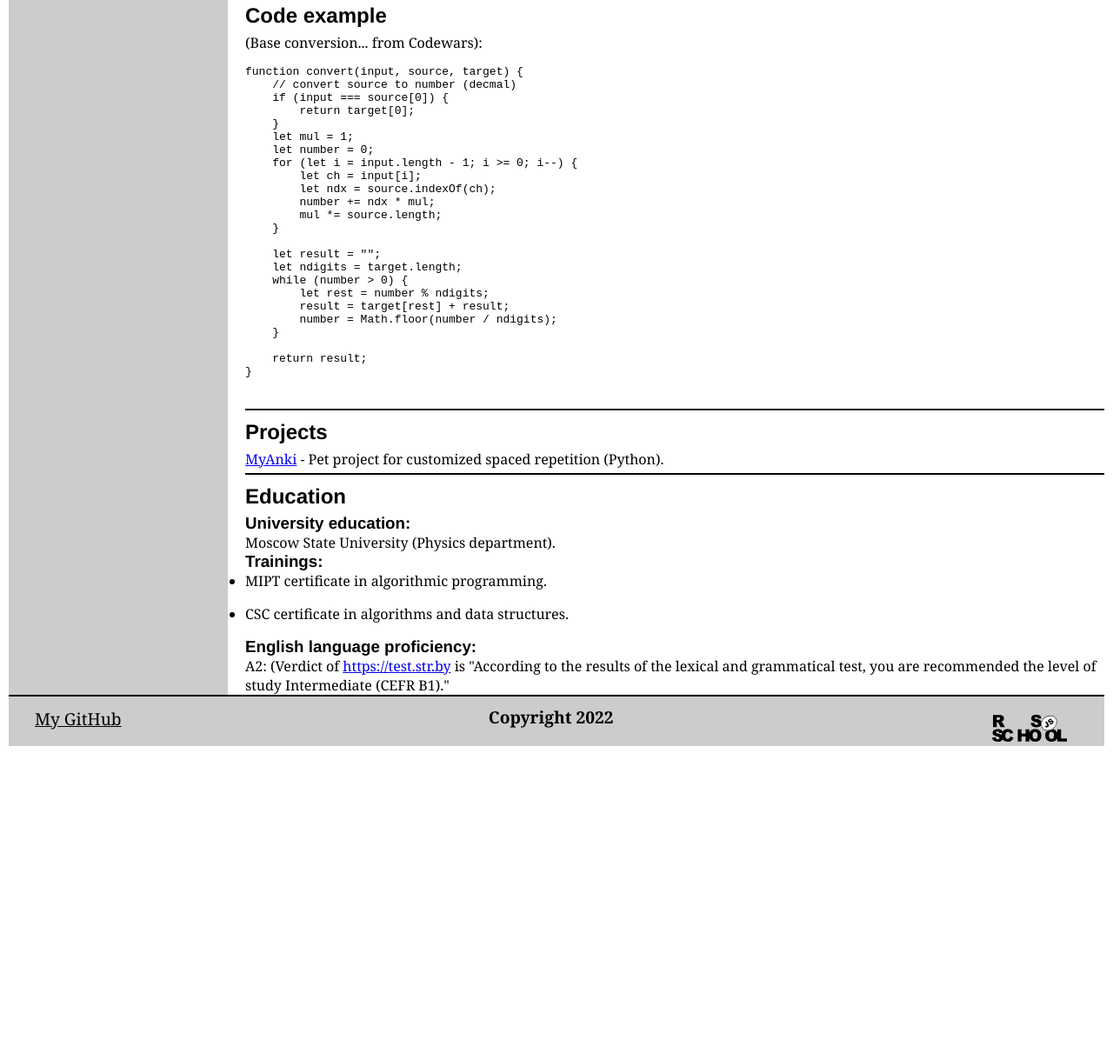
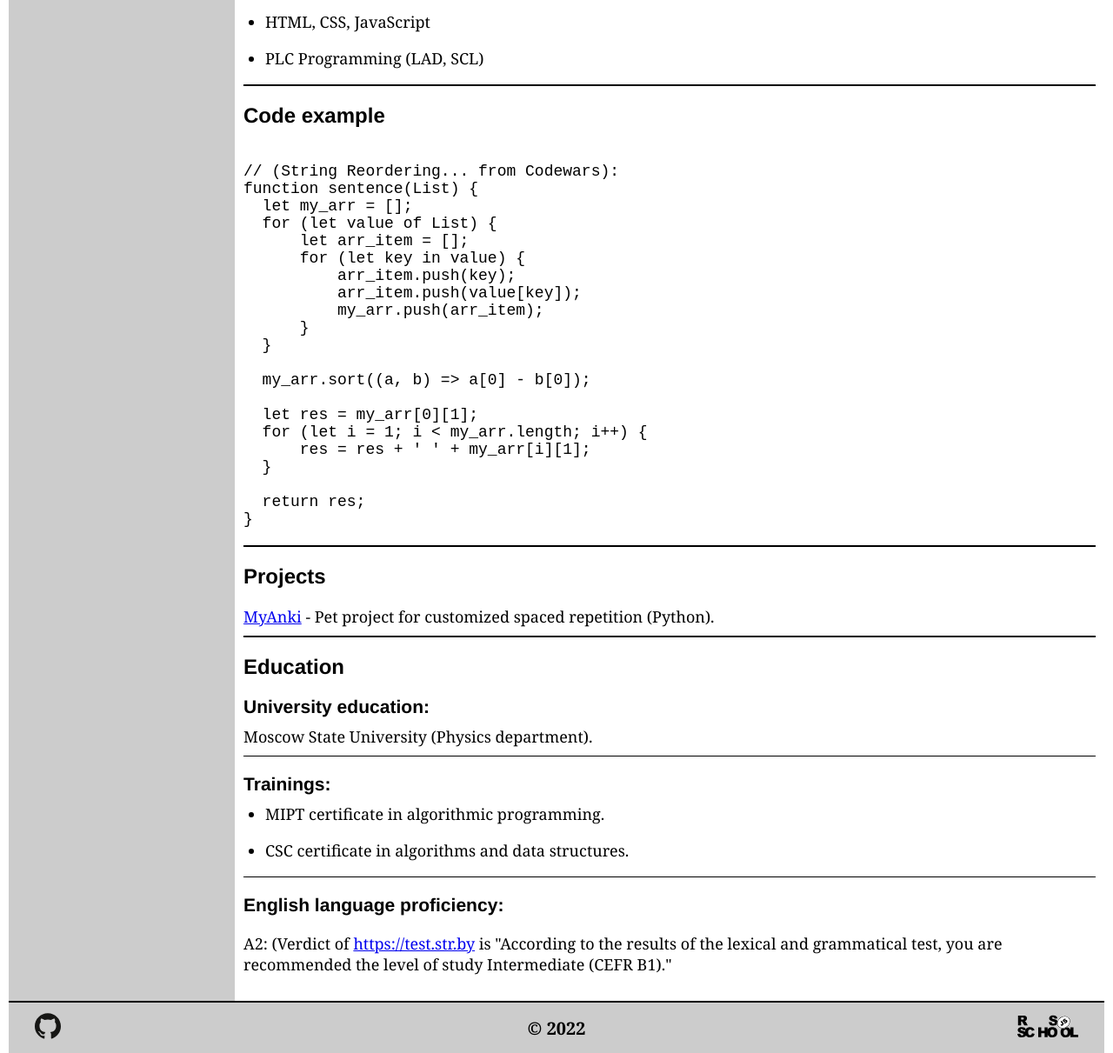
Before and after one commit to vdymsh/rsschool-cv, a plain HTML site: page index.html in a window 1280 px wide. Shown: the part 561-1772 px from the top of the page at 87% size. Before the commit the page ends 1419 px from the top, so only its background shows below. Drawn offline with Linux system fonts and the light colour scheme.

Commit message:
feat: all besides butger

```diff
--- a/css/style.css
+++ b/css/style.css
@@ -12,6 +12,7 @@ html {
 body {
     font-family: Georgia, "Times New Roman", serif;
     padding: 0 10px;
+    font-size: 18px;
 }
 
 h1,
@@ -19,6 +20,16 @@ h2,
 h3 {
     font-family: Helvetica, Arial, sans-serif
 }
+
+h2 {
+  font-size: 24px;
+}
+
+section {
+  display: block;
+}
+
+/* ================ Header ================= */
 
 .header {
   display: block;
@@ -94,84 +105,115 @@ h3 {
 
 .person-name h1 {
     color: white;
-    font-size: min(40px, 7vw);
+    font-size: min(40px, 7.6vw);
     font-weight: 500;
 }
 
-.left2 {
-    width: 20%;
-    background-color: #cccccc;
+/* ================ Main ================= */
+
+.main {
+  max-width: 1440px;
+  margin: 0 auto;
+  overflow: hidden;
+  display: flex;
 }
 
-.left2 h2 {
-    padding-left: 30px;
+.contacts-area {
+  background-color: #cccccc;
+  flex: 0 0 260px;
+  padding: 10px;
 }
 
-.right2 {
-    width: 80%;
-    padding-left: 20px;
+.contacts-caption {
+  text-align: center;
+  margin-bottom: 25px;
 }
 
-.right1 h1 {
-    text-align: center;
-}
-
-.main {
-    display: flex;
-    flex-wrap: wrap;
-}
-
-
-.part {
-    width: 30%;
-}
-
-.myname {
-    padding-top: 65px;
-}
-
-.caption {
-    margin-top: 10px;
-    margin-bottom: 5px;
-    padding-top: 1px;
-    padding-bottom: 1px;
-    color: #000000;
-}
-
-li {
-    margin-bottom: 1em;
+.info-container {
+  flex: 0 1 1180px;
+  padding: 20px 10px 10px;
 }
 
 .item {
   border-bottom: 2px solid;
   border-color: #000000;
-    padding-bottom: 5px;
+  margin-bottom: 20px;
 }
 
+.item:last-child {
+  border-bottom: none;
+}
+
+.item-caption {
+  margin-bottom: 20px;
+}
+
+.item-text {
+  margin-bottom: 10px;
+}
+
+.list {
+  padding-left: 25px;
+  margin-bottom: 1em;
+}
+
+.list li {
+  margin-bottom: 1em;
+}
+
+.code-wrapper {
+  font-size: min(18px, 3.8vw);
+}
+
+.subitem {
+  border-bottom: 1px solid black;
+  margin-bottom: 20px;
+}
+
+.item-subcaption {
+  margin-bottom: 10px;
+}
+
+/* ================ Footer ================= */
+
 .footer {
+  max-width: 1440px;
+  min-height: 60px;
+  margin: 0 auto;
   display: flex;
+  justify-content: space-between;
+  align-items: center;
   background-color: #cccccc;
   border-top: solid 2px;
 }
 
 .footer-left {
-    width: 33%;
+    flex: 0 1 33%;
     text-align: left;
     padding-left: 30px;
-    padding-top: 12px;
 }
 
 .footer-center {
-    width: 33%;
+  flex: 0 1 33%;
   text-align: center;
-    padding-top: 10px;
-    font-size: 1.2em;
+    font-size: 20px;
     font-weight: bold;
 }
 
 .footer-right {
-    width: 33%;
+  flex: 0 1 33%;
   text-align: right;
     padding-right: 30px;
-    padding-top: 20px;
 }
+
+/* ================ Adaptive ================= */
+
+@media screen and (max-width: 712px) {
+  main {
+    flex-direction: column;
+  }
+
+  .contacts-area {
+    flex-basis: content;
+  }
+}
--- a/index.html
+++ b/index.html
@@ -31,132 +31,120 @@
       <div class="person-name">
         <h1>Vladimir Dymshakov</h1>
       </div>
-      </div>
+    </div> <!-- person -->
   </header>
 
-  <main>
-    <div class="container">
-      <div class="main">
-        <div class="left2">
-          <div class="caption" id="contacts">
+  <main class="main">
+    <section class="contacts-area">
+      <div class="contacts-caption" id="contacts">
         <h2>Contacts</h2>
       </div>
-          <ul>
+      <div class="contacts">
+        <ul class="list">
           <li><b>Location:</b> Troitsk, Russia</li>
           <li><b>E-mail:</b> dymsh@mail.ru</li>
           <li><b>Discord:</b> vdymsh</li>
         </ul>
       </div>
-
-        <div class="right2">
+    </section>
+    <section class="info-container">
       <div class="item">
-            <div class="caption" id="about">
+        <div class="item-caption" id="about">
           <h2>About me</h2>
         </div>
-            <p>I am self-employed. My goal is to advance in web development in order to maintain websites on
-              my
-              own and maybe get a new job.</p>
+        <p class="item-text">I am self-employed. My goal is to advance in web development in order to maintain websites on
+          my own and maybe get a new job.</p>
       </div>
-
       <div class="item">
-            <div class="caption" id="skills">
+        <div class="item-caption" id="skills">
           <h2>Skills</h2>
         </div>
-            <ul>
+        <ul class="list">
           <li>C, C++, Python</li>
           <li>SQL</li>
+          <li>HTML, CSS, JavaScript</li>
           <li>PLC Programming (LAD, SCL)</li>
         </ul>
       </div>
 
       <div class="item">
-            <div class="caption" id="code">
+        <div class="item-caption" id="code">
           <h2>Code example</h2>
         </div>
-            (Base conversion... from Codewars):
-            <pre>
-            <code>
-function convert(input, source, target) {
-    // convert source to number (decmal)
-    if (input === source[0]) {
-        return target[0];
+        <div class="code-wrapper">
+          <pre><code>
+// (String Reordering... from Codewars):
+function sentence(List) {
+  let my_arr = [];
+  for (let value of List) {
+      let arr_item = [];
+      for (let key in value) {
+          arr_item.push(key);
+          arr_item.push(value[key]);
+          my_arr.push(arr_item);
       }
-    let mul = 1;
-    let number = 0;
-    for (let i = input.length - 1; i >= 0; i--) {
-        let ch = input[i];
-        let ndx = source.indexOf(ch);
-        number += ndx * mul;
-        mul *= source.length;
   }
 
-    let result = "";
-    let ndigits = target.length;
-    while (number > 0) {
-        let rest = number % ndigits;
-        result = target[rest] + result;
-        number = Math.floor(number / ndigits);
+  my_arr.sort((a, b) =&gt; a[0] - b[0]);
+
+  let res = my_arr[0][1];
+  for (let i = 1; i &lt; my_arr.length; i++) {
+      res = res + ' ' + my_arr[i][1];
   }
 
-    return result;
+  return res;
 }
-			</code>
-			</pre>
+          </code></pre>
         </div>
-
+      </div>
       <div class="item">
-            <div class="caption" id="projects">
+        <div class="item-caption" id="projects">
           <h2>Projects</h2>
         </div>
-            <p><a href="https://github.com/vdymsh/MyAnki">MyAnki</a> - Pet project for customized spaced
+        <p class="item-text"><a href="https://github.com/vdymsh/MyAnki">MyAnki</a> - Pet project for customized spaced
           repetition
           (Python).</p>
       </div>
 
-
-          <div class="caption" id="education">
+      <div class="item">
+        <div class="item-caption" id="education">
           <h2>Education</h2>
         </div>
-          <h3>University education:</h3>
-          <p>Moscow State University (Physics department).</p>
-          <hr>
-
-          <h3>Trainings:</h3>
-          <ul>
+        <div class="subitem">
+          <h3 class="item-subcaption">University education:</h3>
+          <p class="item-text">Moscow State University (Physics department).</p>
+        </div>
+        <div class="subitem">
+          <h3 class="item-subcaption">Trainings:</h3>
+          <ul class="list">
             <li>MIPT certificate in algorithmic programming.</li>
             <li>CSC certificate in algorithms and data structures.</li>
           </ul>
-          <hr>
-
-          <h3>English language proficiency:</h3>
-          <p>A2: (Verdict of <a href="https://test.str.by">https://test.str.by</a> is
+        </div>
+        <div>
+          <h3 class="item-caption">English language proficiency:</h3>
+          <p class="item-text">A2: (Verdict of <a href="https://test.str.by">https://test.str.by</a> is
             "According to the results of the lexical and grammatical test,
             you are recommended the level of study Intermediate (CEFR B1)."</p>
         </div>
       </div>
-    </div>
+    </section>
   </main>
 
-
-  <footer>
-    <div class="container">
-      <div class="footer">
+  <footer class="footer">
         <div class="footer-left">
-          <a class="nav-link" href="https://github.com/vdymsh">
-            My GitHub
+          <a href="https://github.com/vdymsh">
+            <img src="images/github-icon.svg" width="30" height="30" alt="Github" />
           </a>
         </div>
-
         <div class="footer-center">
-          <p>Copyright 2022</p>
+          <p>© 2022</p>
         </div>
 
         <div class="footer-right">
           <a href="https://rs.school/js/">
-            <img src="images/rs_school_js.svg" width="86" height="32" alt="RS School" />
+            <img src="images/rs_school_js.svg" width="70" height="30" alt="RS School" />
           </a>
-        </div>
-      </div>
         </div>
   </footer>
 
```
Also changed, not shown: images/github-icon.svg (added). Lines whose indentation alone changed are shown as unchanged.
